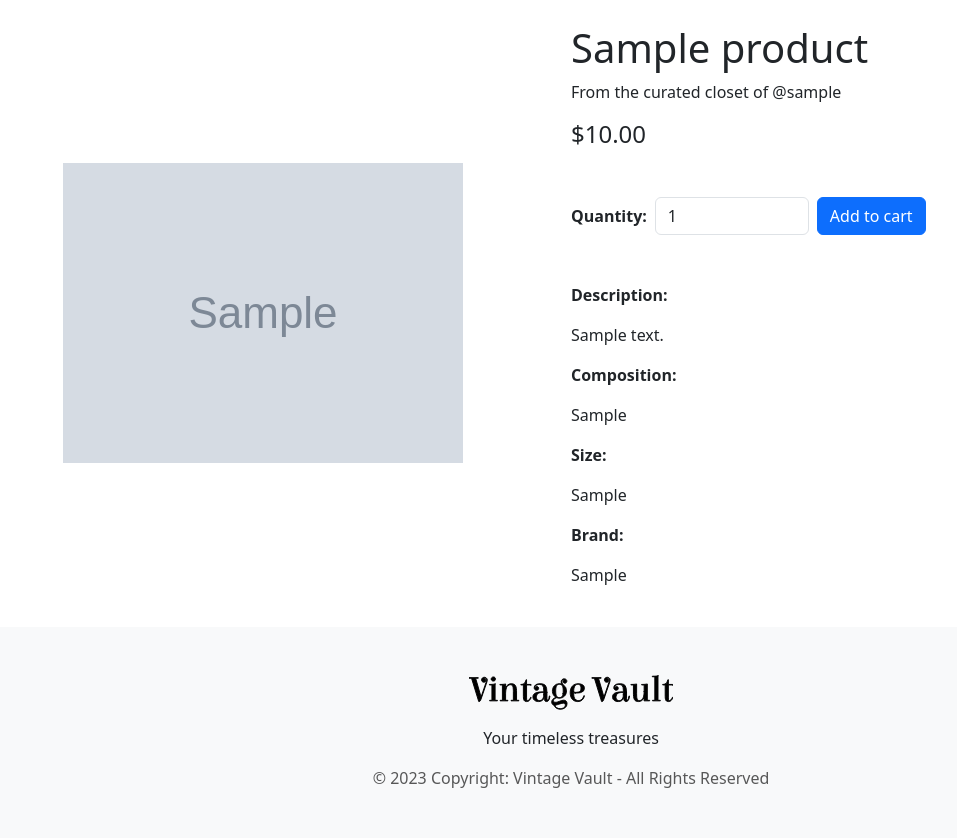
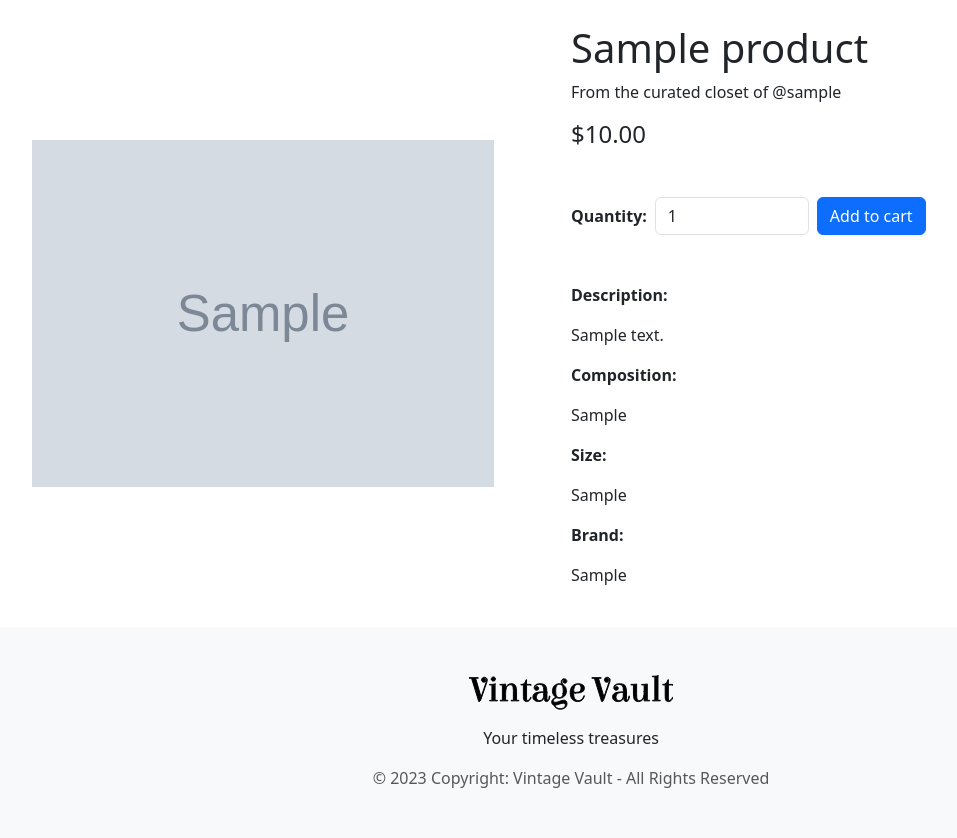
Before and after one commit to mikevillarruel/my-store, a Django app: page /products/product_detail/1/ in a window 1280 px wide. Shown: the part 61-899 px from the top of the page, without its empty margins (69-1026 px from the left). Run offline with Django 4.2, Linux system fonts and the light colour scheme; tables that the repository leaves empty hold one stand-in row (values such as "Sample post"); grey boxes marked "Sample" are stand-in pictures; parts of the project's set-up code (start-up, migrations or seed data) failed here and were passed over.

Commit message:
feat: Add improvements to Product Detail page
- Improve visibility of images in carousel component
- Replace price_with_product variable for net_price property

```diff
--- a/products/views.py
+++ b/products/views.py
@@ -53,10 +53,8 @@ def delete_product(request, id):
 
 def product_detail(request, id):
     product = Product.objects.get(id=id)
-    price_with_discount = product.price - (product.price * product.discount / 100) if product.discount else None
     return render(request, 'products/product_detail.html', {
         'product': product,
-        'price_with_discount': price_with_discount,
     })
 
 
--- a/templates/products/product_detail.html
+++ b/templates/products/product_detail.html
@@ -1,16 +1,24 @@
 {% extends 'base.html' %}
 
 {% block content %}
-    <div class="d-flex flex-wrap p-5 p-md-4">
+    <div class="d-flex flex-wrap p-0 p-md-4">
         <div id="carouselFade"
-             class="carousel slide carousel-fade col-12 col-md-6 d-flex align-items-center"
+             class="carousel slide carousel-fade col-12 col-md-6 my-4 my-md-0"
              data-bs-theme="dark"
+             style="max-height: 85vh; min-height: 50vh;"
         >
-            <div class="carousel-inner d-flex align-items-center ">
+            <div class="carousel-inner h-100">
                 {% for image in product.images.all %}
-                    <div class="carousel-item d-flex justify-content-center {% if product.images.first == image %} active {% endif %}">
-                        <img src="{{ image.path.url }}" class="d-block" alt="{{ product.name }}"
-                             style="max-height: 75vh; max-width: 75%">
+                    <div class="carousel-item h-100 d-flex justify-content-center align-items-center
+                                {% if product.images.first == image %} active {% endif %}">
+                        <div class="w-75 h-100"
+                             style=" background-image: url('{{ image.path.url }}');
+                                     background-size: contain;
+                                     background-position: center;
+                                     background-repeat: no-repeat;
+                                     "
+                        >
+                        </div>
                     </div>
                 {% endfor %}
             </div>
@@ -28,18 +36,18 @@
                 </button>
             {% endif %}
         </div>
-        <div class="col-12 col-md-6">
+        <div class="col-12 col-md-6 px-4 px-md-0">
             <h1>{{ product.name }}</h1>
             <p>From the curated closet of @{{ product.user.username }}</p>
 
-            {% if price_with_discount %}
+            {% if product.discount %}
                 <div class="d-flex justify-content-center align-items-start flex-column">
                     <p class="border bg-danger text-light p-2">
                         {{ product.discount }}% off
                     </p>
                     <h4>
                         <del>${{ product.price }}</del>
-                        ${{ price_with_discount }}
+                        ${{ product.net_price }}
                     </h4>
                 </div>
             {% else %}
```
